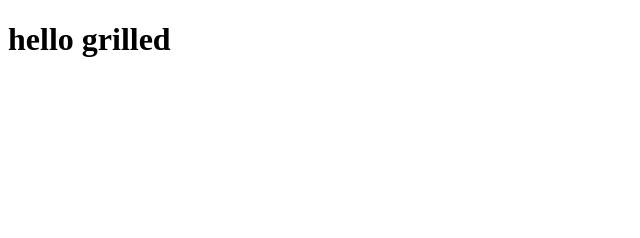
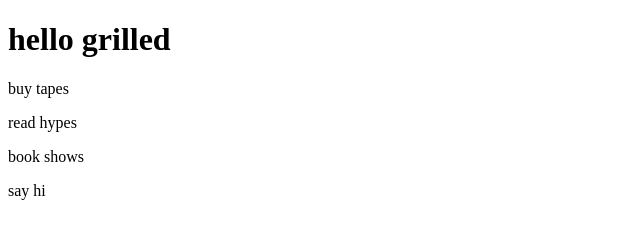
Before and after one commit to ed-ram/Threshy_E, a plain HTML site: page index.html in a window 1280 px wide. Shown: the whole page, without its empty margins (0-640 px from the left). Drawn offline with Linux system fonts and the light colour scheme.

Commit message:
added pgraphs

```diff
--- a/index.html
+++ b/index.html
@@ -5,6 +5,30 @@
   <title>threshold entities</title>
 </head>
 <body>
-  <h1>hello grilled</h1>
+<div id="container">
+
+  <div id="title">
+    <h1>hello grilled</h1>
+  </div>
+
+  <div id="links">
+    <div class="Menu">
+
+                <div id="nav">
+
+                    <p>buy tapes</p>
+
+                    <p>read hypes</p>
+
+                    <p>book shows</p>
+
+                    <p>say hi</p>
+
+                </div>
+
+            </div>
+  </div>
+
+</div>
 </body>
 </html>
```
